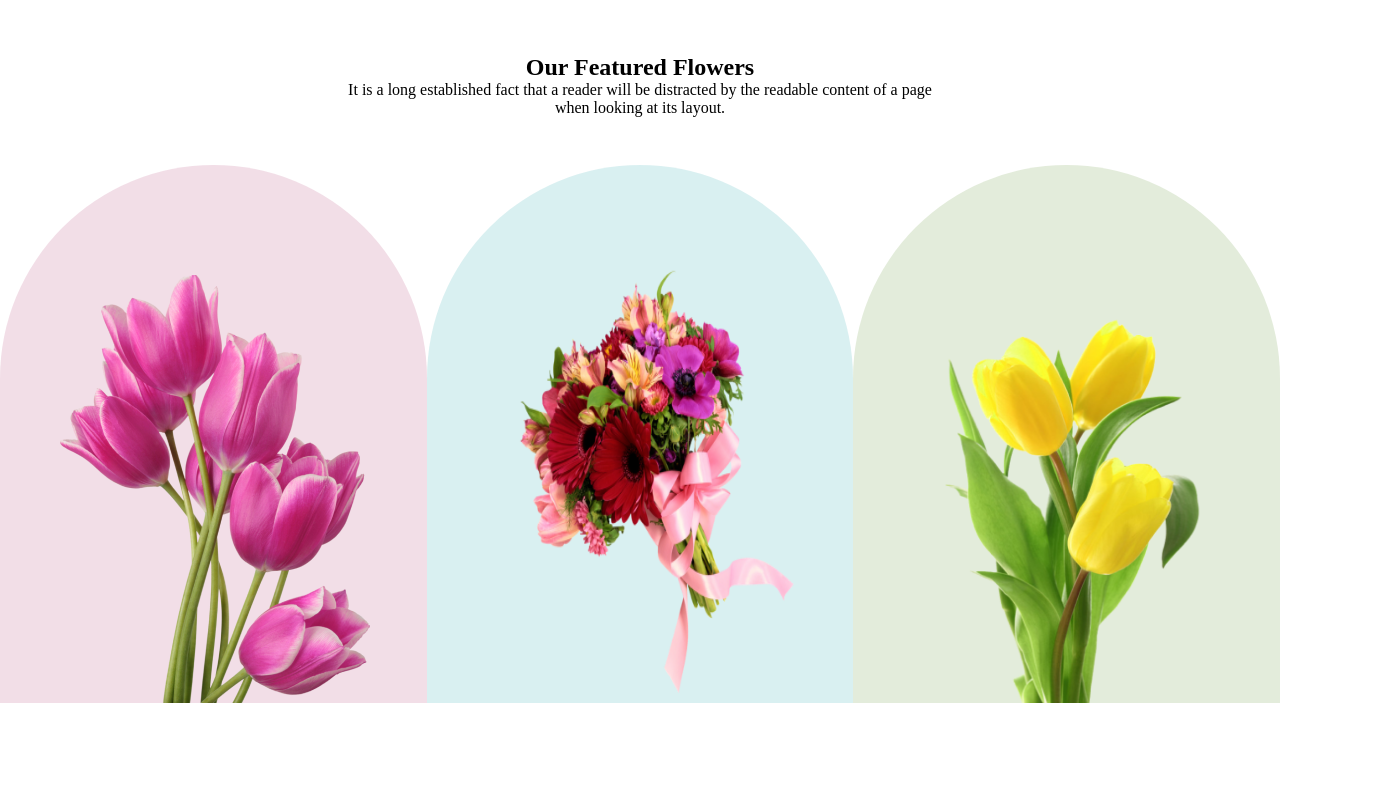
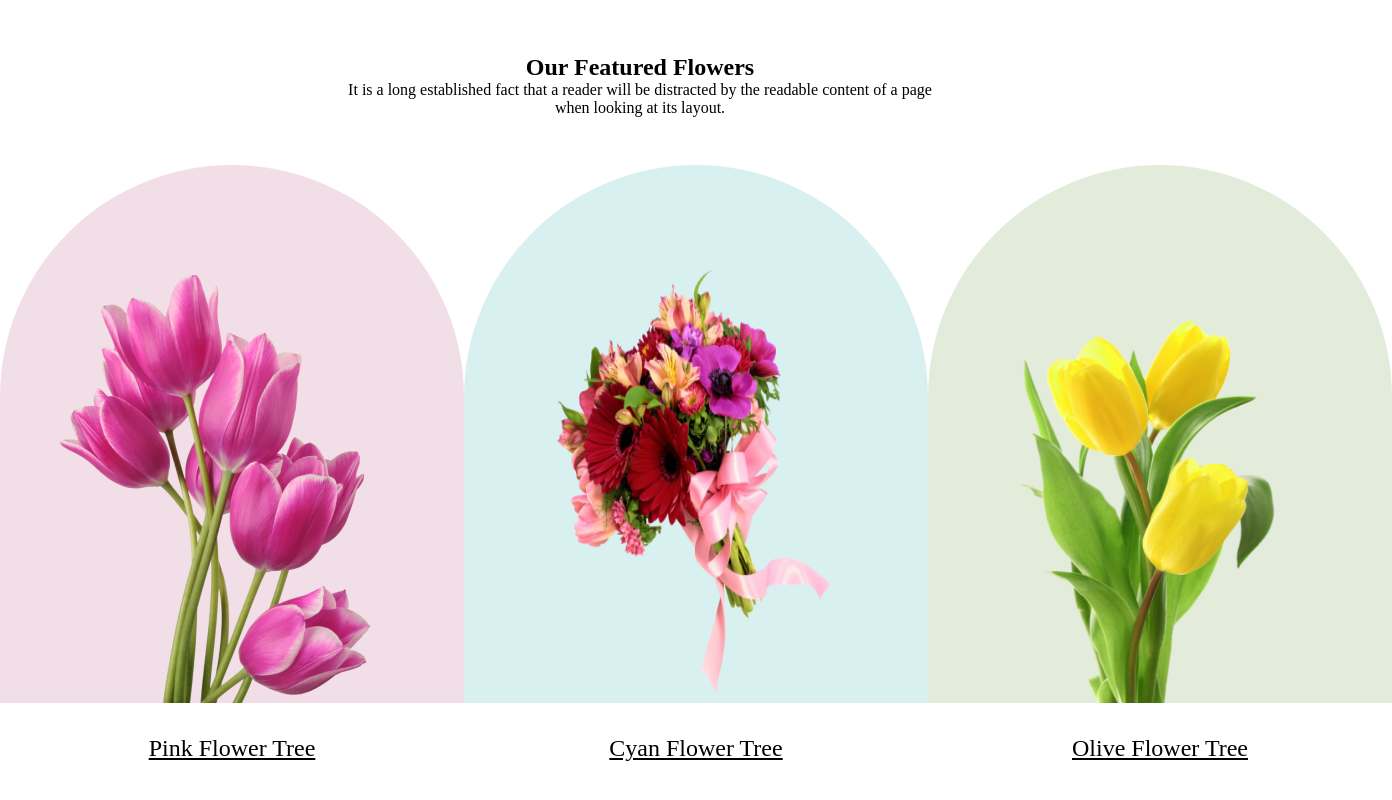
Before and after one commit to sowmik-sec/flower-shop, a plain HTML site: page index.html in a window 1280 px wide. Shown: the part 974-1774 px from the top of the page, 1392 px wide, since content can reach past the window. Drawn offline with Linux system fonts and the light colour scheme.

Commit message:
add flower name to feature section

```diff
--- a/index.html
+++ b/index.html
@@ -36,6 +36,7 @@
           </p>
         </div>
         <div class="feature-images">
+          <div>
             <div class="bg-img bg-pink">
               <img
                 class="img-feature img-pink"
@@ -43,6 +44,9 @@
                 alt=""
               />
             </div>
+            <p class="text-center flower-name">Pink Flower Tree</p>
+          </div>
+          <div>
             <div class="bg-img bg-cyan">
               <img
                 class="img-feature img-cyan"
@@ -50,6 +54,10 @@
                 alt=""
               />
             </div>
+            <p class="text-center flower-name">Cyan Flower Tree</p>
+          </div>
+
+          <div>
             <div class="bg-img bg-olive">
               <img
                 class="img-feature img-olive"
@@ -57,6 +65,8 @@
                 alt=""
               />
             </div>
+            <p class="text-center flower-name">Olive Flower Tree</p>
+          </div>
         </div>
       </section>
     </main>
--- a/styles/styles.css
+++ b/styles/styles.css
@@ -62,6 +62,11 @@ header {
   border-top-left-radius: 300px;
   border-top-right-radius: 300px;
 }
+.flower-name {
+  margin-top: 32px;
+  text-decoration: underline;
+  font-size: 24px;
+}
 .bg-pink {
   background-color: rgba(167, 33, 98, 0.15);
 }
```
Lines whose indentation alone changed are shown as unchanged.
